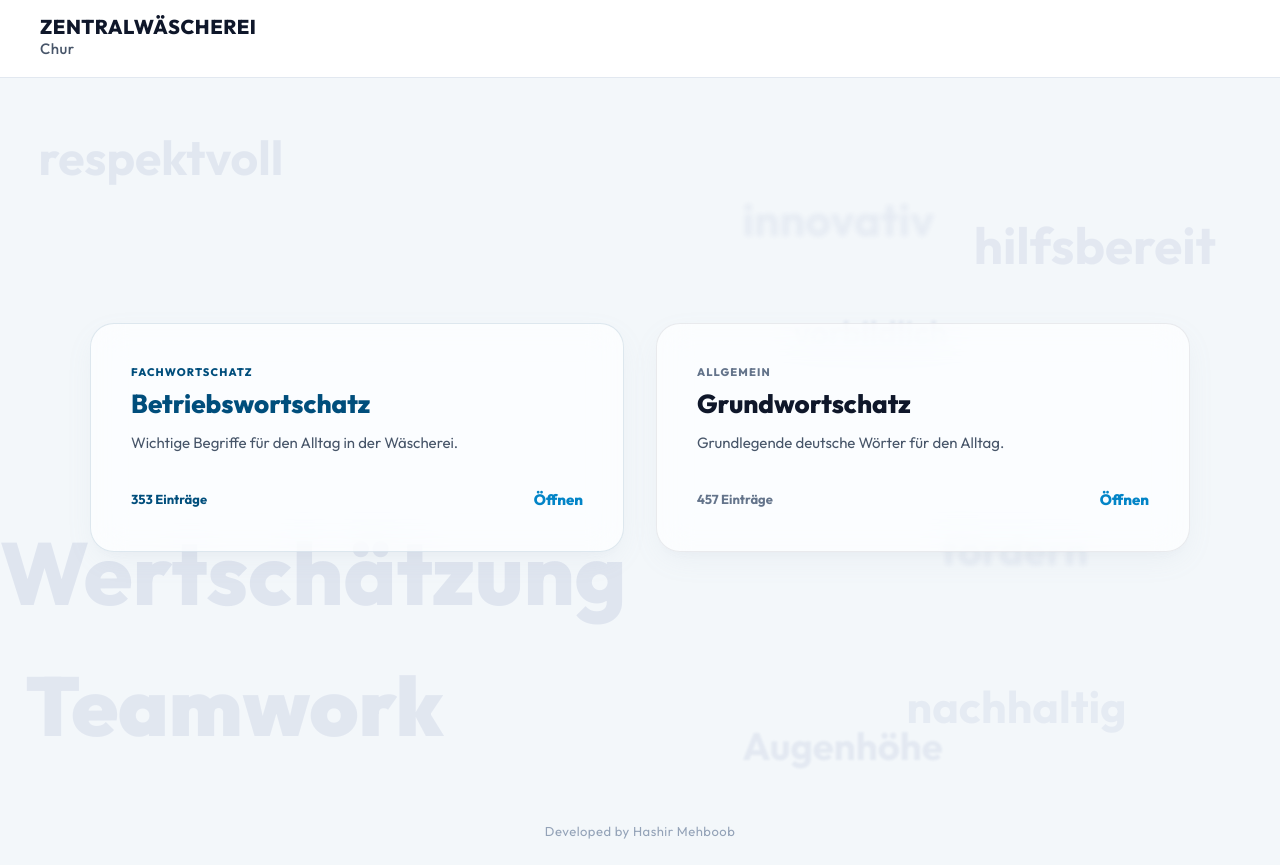
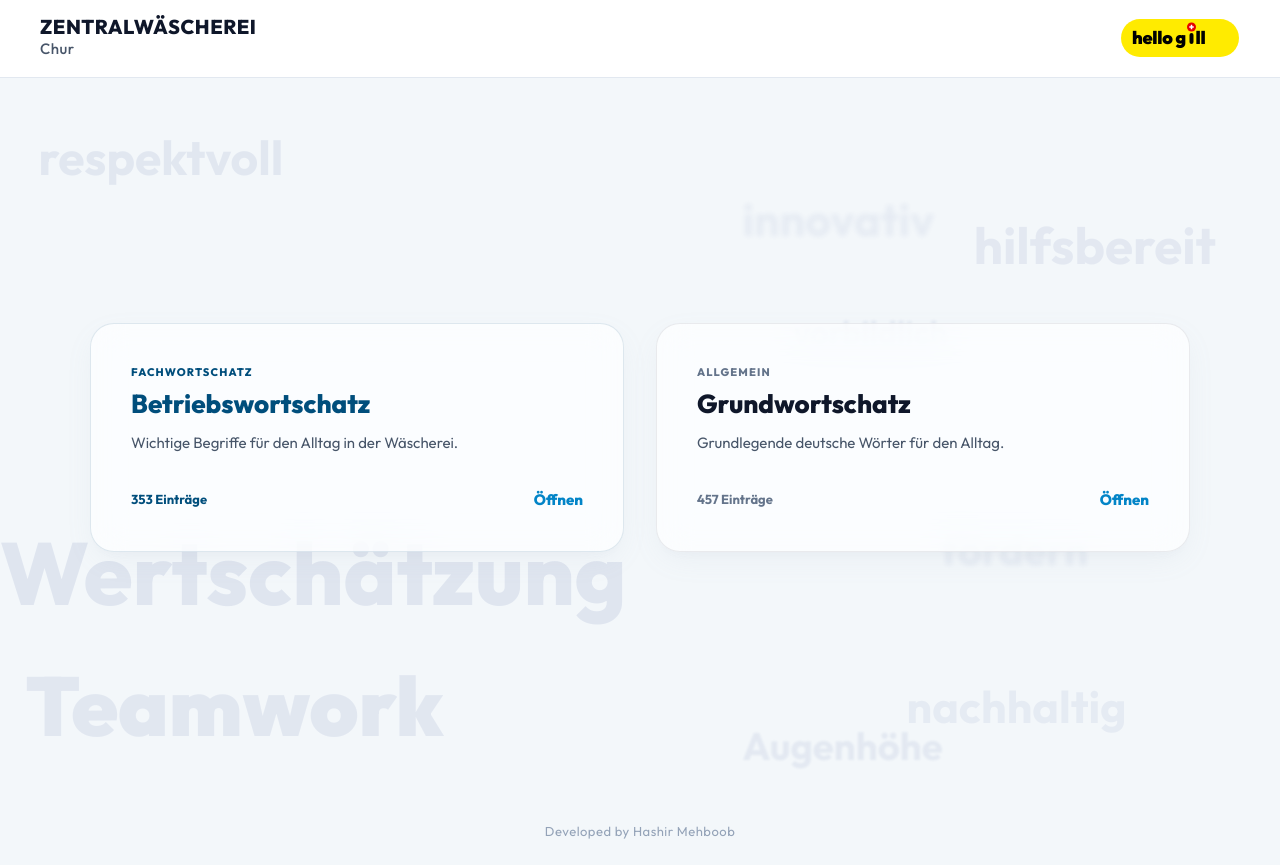
Before and after one commit to Hash-Overflow-bit/Zentralw-scherei, a React (Vite) app: page / in a window 1280 px wide. Built offline with nearby package versions, Linux system fonts and the light colour scheme.

Commit message:
Re-add HelloGillLogo component in header navbar

```diff
--- a/src/App.jsx
+++ b/src/App.jsx
@@ -1,5 +1,6 @@
 import { useState } from 'react';
 import './App.css';
+import HelloGillLogo from './components/HelloGillLogo';
 import VocabularyContainer from './components/VocabularyContainer';
 import { vocabularyWords, basicVocabularyWords } from './data/laundryVocabulary';
 
@@ -13,6 +14,9 @@ function App() {
         <div className="navbar-left" style={{ cursor: 'pointer' }} onClick={() => setView(null)}>
           <h1 className="navbar-title">Zentralwäscherei</h1>
           <span className="navbar-subtitle">Chur</span>
+        </div>
+        <div className="navbar-right" style={{ cursor: 'pointer' }} onClick={() => setView(null)}>
+          <HelloGillLogo />
         </div>
       </header>
 
```
